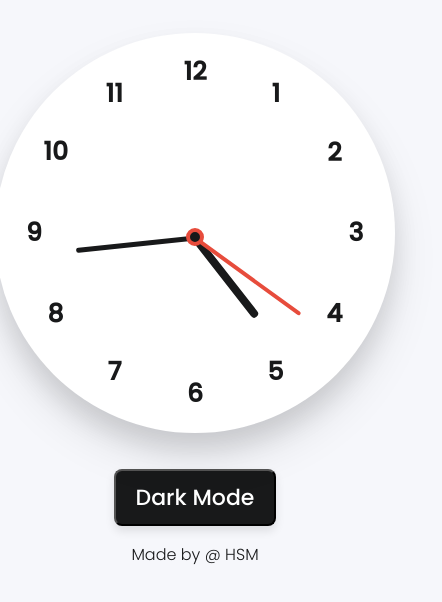
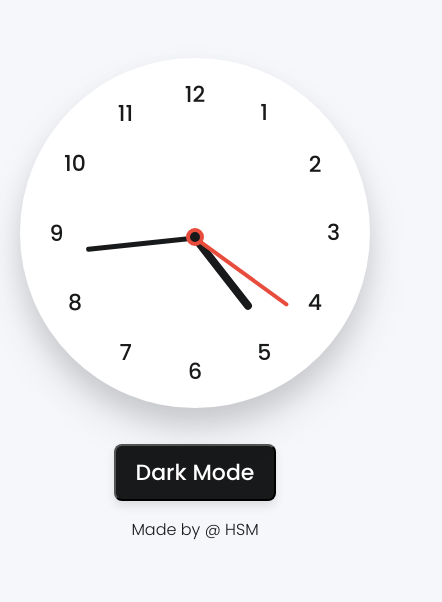
Before and after one commit to H-SM/Analog_clock, a plain HTML site: page index.html in a window 390 px wide. Shown: the part 122-724 px from the top of the page, 442 px wide, since content can reach past the window. Drawn offline with Linux system fonts and the light colour scheme.

Commit message:
little css changes

```diff
--- a/index.html
+++ b/index.html
@@ -2,11 +2,10 @@
 <html lang="en">
 <head>
     <meta charset="UTF-8">
-    <meta name="viewport" content="width=device-width, initial-scale=1.0">
+    <meta name="viewport" content="width=device-width, initial-scale=1, minimum-scale=1">
     <title>Analog Project - HSM</title>
     <link rel="stylesheet" href="style.css">
     <script src="./script.js" defer></script>
-
 </head>
 <body>
     <div class="container">
--- a/style.css
+++ b/style.css
@@ -31,7 +31,7 @@ body.dark{
     align-items: center;
     gap: 36px;
 }
-.container .clock{
+.clock{
     display: flex;
     height: 400px;
     width: 400px;
@@ -106,3 +106,21 @@ footer{
     margin-top: -20px;
     font-weight: 300;
 }
+@media screen and (max-width: 480px) {
+    .clock{ height: 350px; width: 350px; }
+    .indicator .hand.hour {
+        height: 90px;
+    }
+    .indicator .hand.min {
+        height: 110px;
+    }
+    .indicator .hand{
+        height: 115px;
+    }
+
+    .clock label span{
+        font-size: 22px;
+        font-weight: 500;
+    }
+
+}
```
